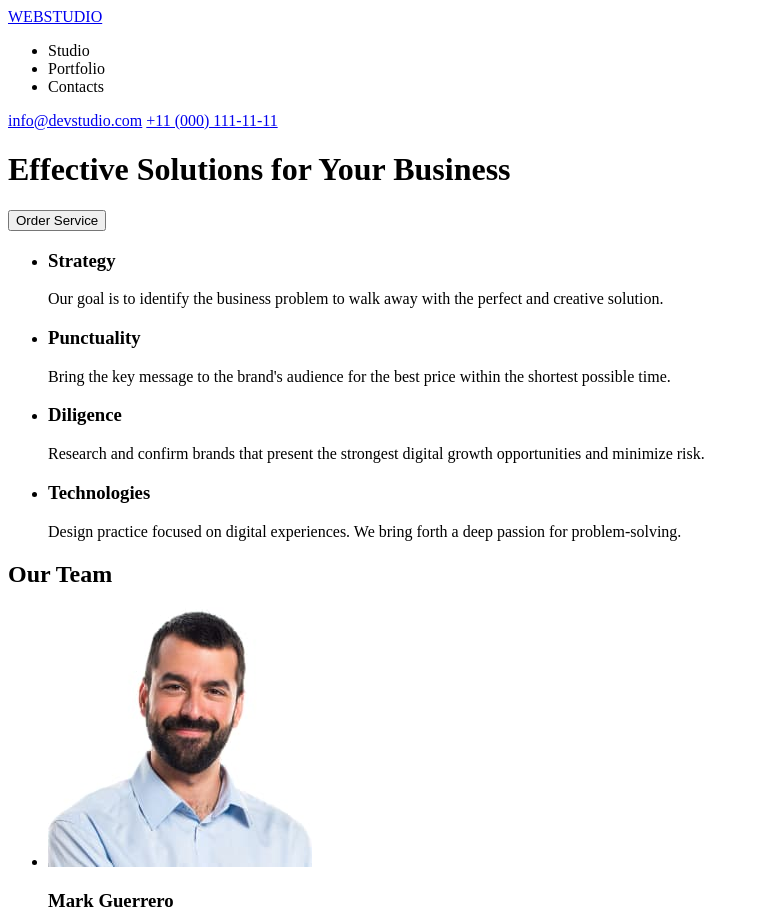
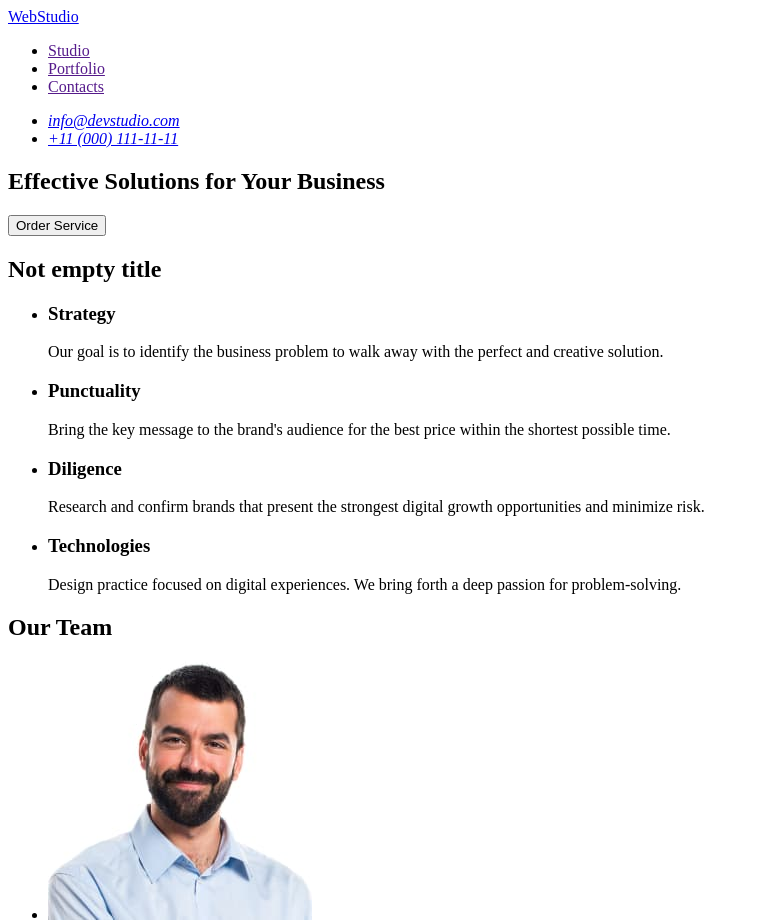
Before and after one commit to AlexNovickiy/goit-markup-hw-01, a plain HTML site: page index.html in a window 1280 px wide. Shown: the top 923 px of the page, without its empty margins (0-759 px from the left). Drawn offline with Linux system fonts and the light colour scheme.

Commit message:
update fix issues

```diff
--- a/index.html
+++ b/index.html
@@ -8,23 +8,30 @@
 
   <body>
     <header>
-      <a href="http://www.w3.org/2000/svg">WEBSTUDIO</a>
       <nav>
+        <a href="./index.html">WebStudio</a>
         <ul>
-          <li>Studio</li>
-          <li>Portfolio</li>
-          <li>Contacts</li>
+          <li><a href="">Studio</a></li>
+          <li><a href="">Portfolio</a></li>
+          <li><a href="">Contacts</a></li>
         </ul>
       </nav>
-      <a href="mailto:info@devstudio.com">info@devstudio.com</a>
-      <a href="tel:+110001111111">+11 (000) 111-11-11</a>
 
-      <h1>Effective Solutions for Your Business</h1>
-      <button type="button">Order Service</button>
+      <address>
+        <ul>
+          <li><a href="mailto:info@devstudio.com">info@devstudio.com</a></li>
+          <li><a href="tel:+110001111111">+11 (000) 111-11-11</a></li>
+        </ul>
+      </address>
     </header>
 
     <main>
       <section>
+        <h1>Effective Solutions for Your Business</h1>
+        <button type="button">Order Service</button>
+      </section>
+      <section>
+        <h2>Not empty title</h2>
         <ul>
           <li>
             <h3>Strategy</h3>
```
